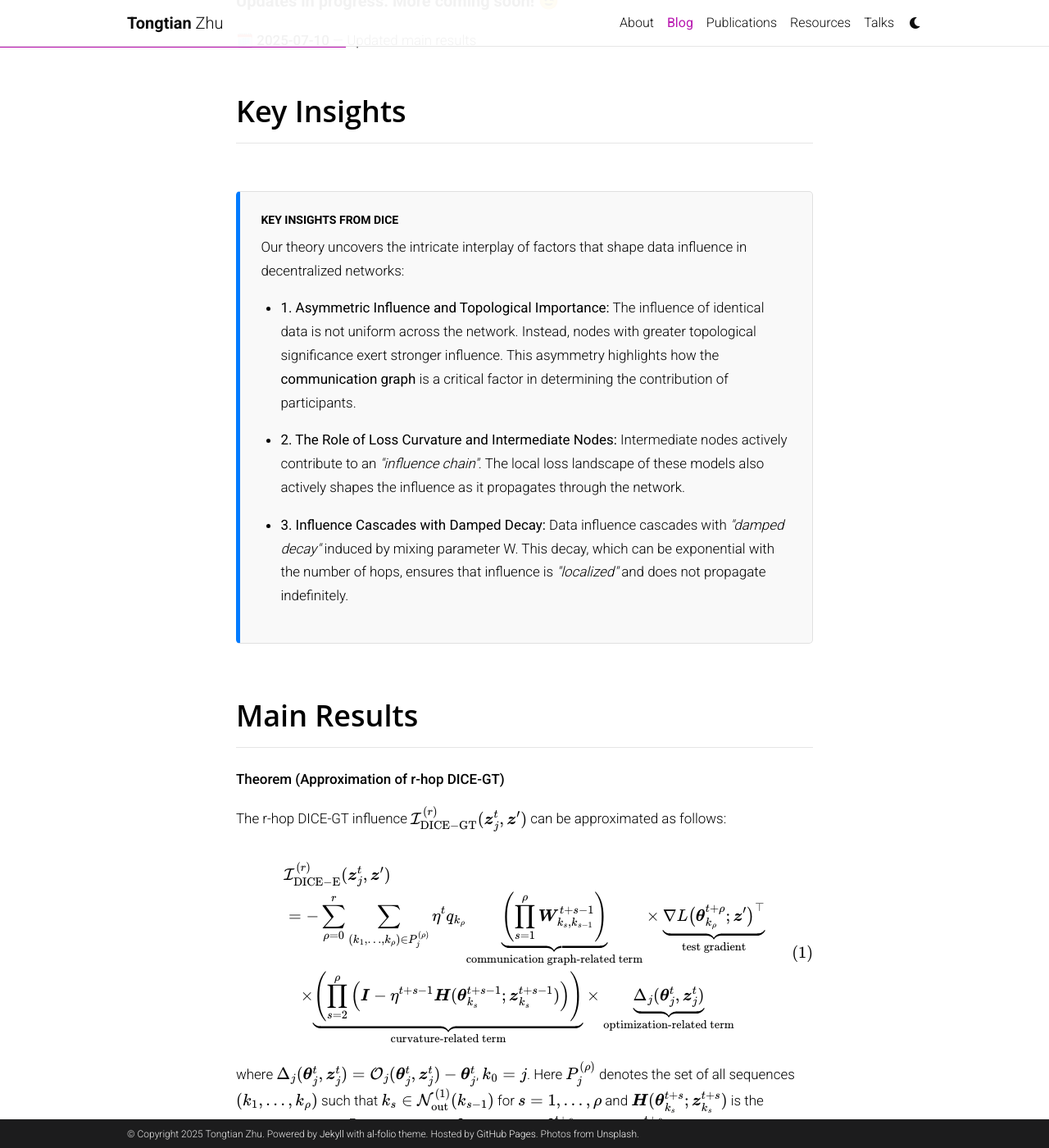
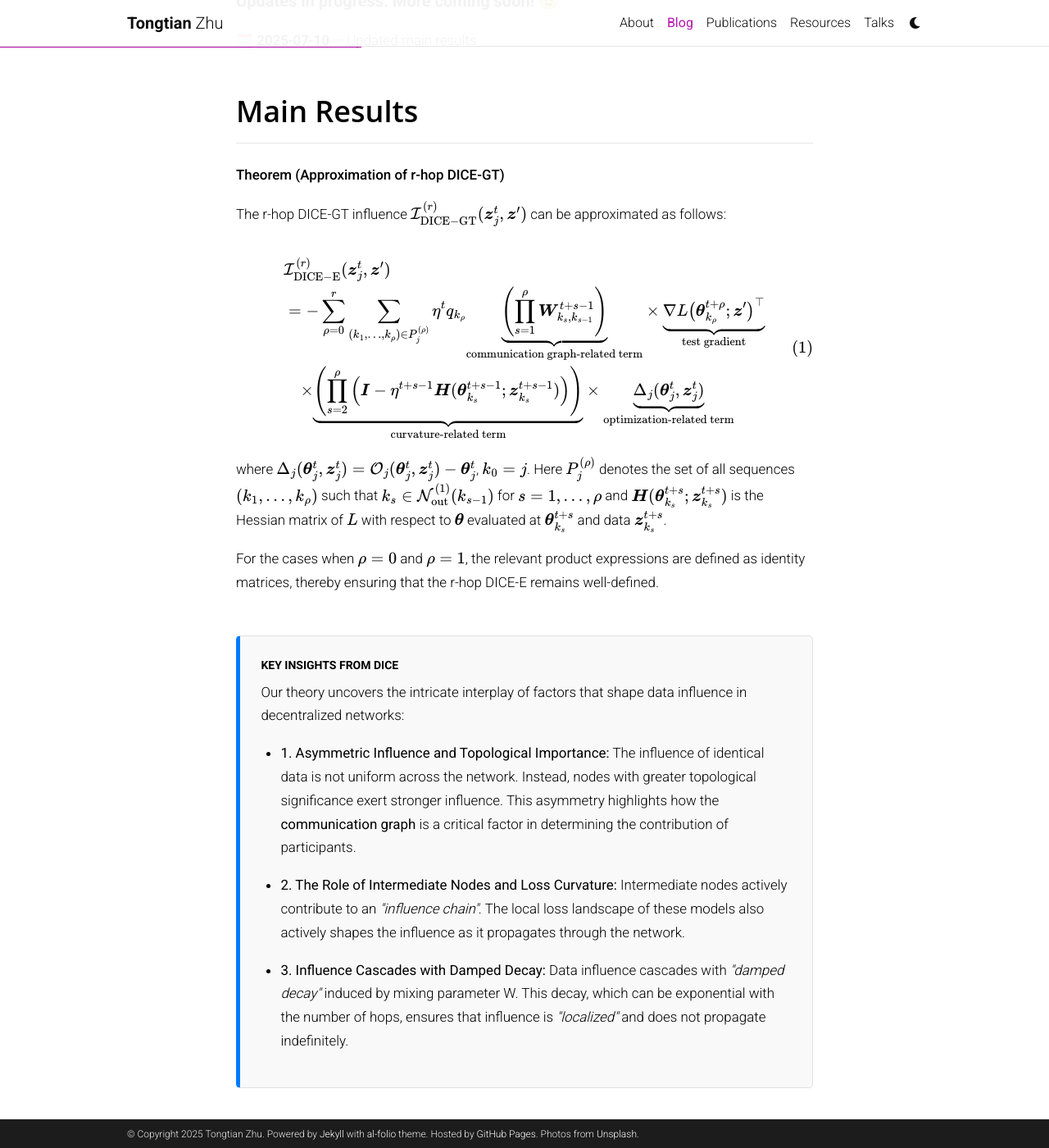
Before and after one commit to Raiden-Zhu/Raiden-Zhu.github.io, a Jekyll site: the page built from _posts/2025-03-15-DICE.md, in a window 1280 px wide and 1400 px high, scrolled down 897 px. Shown: the whole window at 82% size. Built offline with Jekyll 4.4.1, drawn with Linux system fonts in a browser that asks for light colours; comment, search, counter and statistics services are not loaded; a style sheet for code colours, icons or effects is not loaded; some of the changed lines change nothing that is shown.

Commit message:
Update 2025-03-15-DICE.md

```diff
--- a/_posts/2025-03-15-DICE.md
+++ b/_posts/2025-03-15-DICE.md
@@ -108,18 +108,6 @@
 
 🗓️ **2025-07-10** — Updated main results
 
-## Key Insights
-
-<div class="custom-box">
-  <h4>Key Insights from DICE</h4>
-  <p>Our theory uncovers the intricate interplay of factors that shape data influence in decentralized networks:</p>
-  <ul>
-    <li><b>1. Asymmetric Influence and Topological Importance:</b> The influence of identical data is not uniform across the network. Instead, nodes with greater topological significance exert stronger influence. This asymmetry highlights how the <b>communication graph</b> is a critical factor in determining the contribution of participants.</li>
-    <li><b>2. The Role of Loss Curvature and Intermediate Nodes:</b> Intermediate nodes actively contribute to an <i>"influence chain"</i>. The local loss landscape of these models also actively shapes the influence as it propagates through the network.</li>
-    <li><b>3. Influence Cascades with Damped Decay:</b> Data influence cascades with <i>"damped decay"</i> induced by mixing parameter W. This decay, which can be exponential with the number of hops, ensures that influence is <i>"localized"</i> and does not propagate indefinitely.</li>
-  </ul>
-</div>
-
 ## Main Results
 
 **Theorem (Approximation of r-hop DICE-GT)**
@@ -145,6 +133,16 @@
 where $$ \Delta_j(\boldsymbol{\theta}_j^t,\boldsymbol{z}_j^t) = \mathcal{O}_j(\boldsymbol{\theta}_j^t,\boldsymbol{z}_j^t)-\boldsymbol{\theta}_j^t $$, $$ k_0 = j $$. Here $$ P_j^{(\rho)} $$ denotes the set of all sequences $$ (k_1, \dots, k_{\rho}) $$ such that $$ k_s \in \mathcal{N}_{\mathrm{out}}^{(1)}(k_{s-1}) $$ for $$ s=1,\dots,\rho $$ and $$ \boldsymbol{H}(\boldsymbol{\theta}_{k_s}^{t+s}; \boldsymbol{z}_{k_s}^{t+s}) $$ is the Hessian matrix of $$L$$ with respect to $$ \boldsymbol{\theta} $$ evaluated at $$ \boldsymbol{\theta}_{k_s}^{t+s} $$ and data $$ \boldsymbol{z}_{k_s}^{t+s} $$.
 
 For the cases when $$ \rho = 0 $$ and $$ \rho = 1 $$, the relevant product expressions are defined as identity matrices, thereby ensuring that the r-hop DICE-E remains well-defined.
+
+<div class="custom-box">
+  <h4>Key Insights from DICE</h4>
+  <p>Our theory uncovers the intricate interplay of factors that shape data influence in decentralized networks:</p>
+  <ul>
+    <li><b>1. Asymmetric Influence and Topological Importance:</b> The influence of identical data is not uniform across the network. Instead, nodes with greater topological significance exert stronger influence. This asymmetry highlights how the <b>communication graph</b> is a critical factor in determining the contribution of participants.</li>
+    <li><b>2. The Role of Intermediate Nodes and Loss Curvature:</b> Intermediate nodes actively contribute to an <i>"influence chain"</i>. The local loss landscape of these models also actively shapes the influence as it propagates through the network.</li>
+    <li><b>3. Influence Cascades with Damped Decay:</b> Data influence cascades with <i>"damped decay"</i> induced by mixing parameter W. This decay, which can be exponential with the number of hops, ensures that influence is <i>"localized"</i> and does not propagate indefinitely.</li>
+  </ul>
+</div>
 
 ## Citation
 
```
